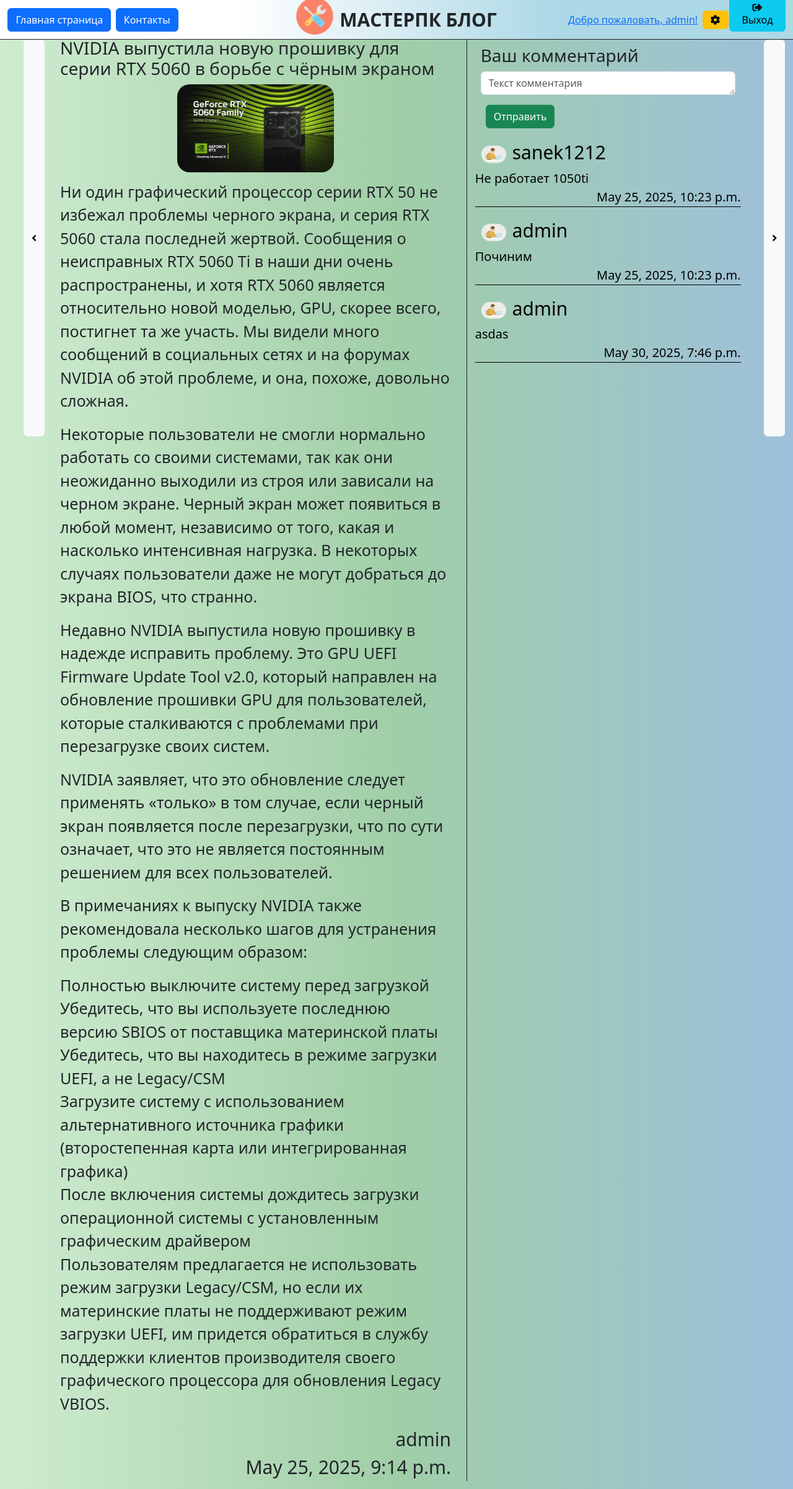
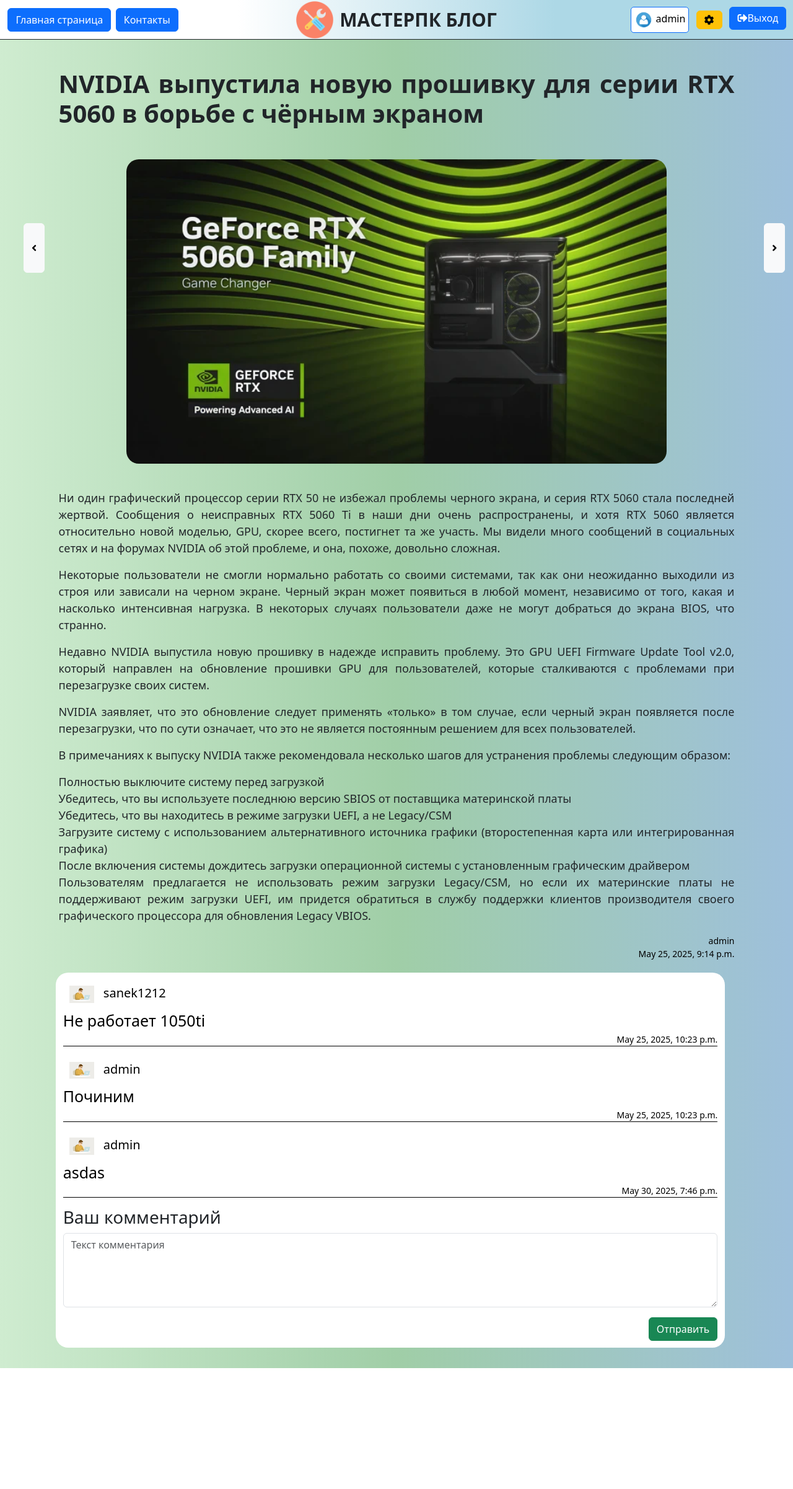
Before and after one commit to Lenchis21/Django_site, a Django app: page /detail/6/ in a window 1280 px wide. Shown: the whole page at 62% size. After the commit the page ends 2207 px from the top, so only its background shows below. Run offline with Django 4.2, Linux system fonts and the light colour scheme; a user stored in the database is signed in; data comes from the database, SQL or seed files in the repository; both versions use the stored data as it was after the commit; some libraries are stand-ins or nearby versions.

Commit message:
commit 2

```diff
--- a/site_django/blog/templates/blog/blog_detail.html
+++ b/site_django/blog/templates/blog/blog_detail.html
@@ -1,6 +1,6 @@
  {% extends 'blog/layout.html' %}
  {% load static %}
- {% block title %} Блог {% endblock %}
+ {% block title %} {{blog.title}} {% endblock %}
 
 
  {% block static %}
@@ -11,7 +11,9 @@
       {% if not exception %}
       <div class="blog_detail">
           <a class="arrow btn btn-light" href="{% url 'blog:blog_detail' pk=blog.id %}?post=prev">
-              <i class="fa fa-angle-left"></i></a>
+              <i class="fa fa-angle-left"></i>
+          </a>
+          <div class="news">
               <div class="content">
                    <h3 class="blog_title">{{ blog.title }}</h3>
                   <img src="{{blog.image.url}}">
@@ -22,37 +24,44 @@
                   </div>
               </div>
               <div class="comments">
+                  {% if comments %}
+                    {% for comment in comments %}
+                        <div class="comment">
+                            <a class = "comment_author">
+                                <img src="{% static 'blog/img/user2.png' %}" style="width: 40px; margin: 10px">
+                                {{comment.author}}
+                            </a>
+                            <a class="comment_text">
+                                {{comment.text}}
+                            </a>
+                            <a class = "comment_date" style="align-self: flex-end">
+                                {{comment.date_published}}
+                            </a>
+                         </div>
+                    {% endfor %}
+                  {% else %}
+                    <a class="no_comments">Комментариев нет</a>
+                  {% endif %}
+
                    {% if user.is_authenticated%}
                         <div class="com_form">
                             <h3>Ваш комментарий</h3>
                             <form method="POST">
                                 {% csrf_token%}
                                 {{ form.as_p }}
-                            <button type="submit" class="btn btn-success">
+                                <button type="submit" class="btn btn-success btn-send">
                                     Отправить
                                 </button>
                             </form>
-
                         </div>
                   {% else %}
                         <h3>Авторизуйтесь, чтобы оставлять комментарии</h3>
                   {% endif %}
-              {% if comments %}
-                {% for comment in comments %}
-                    <div class="comment">
-                        <a style="font-size: 30px"><img src="{% static 'blog/img/user2.png' %}"
-                        style="width: 40px; margin: 10px"
-                        >{{comment.author}}</a>
-                        <a href="">{{comment.text}}</a>
-                        <a style="align-self: flex-end">{{comment.date_published}}</a>
              </div>
-                {% endfor %}
-              {% else %}
-                <a class="no_comments">Комментариев нет</a>
-              {% endif %}
           </div>
           <a class="arrow btn btn-light" href="{% url 'blog:blog_detail' pk=blog.id %}?post=next">
-              <i class="fa fa-angle-right"></i></a>
+              <i class="fa fa-angle-right"></i>
+          </a>
       </div>
       {% else %}
         <div class="error">
--- a/site_django/blog/templates/blog/layout.html
+++ b/site_django/blog/templates/blog/layout.html
@@ -1,26 +1,27 @@
 {% load static %}
+
 <html lang="en">
 <head>
     <meta charset="UTF-8">
     <title>
         {% block title %}
+
         {% endblock %}
     </title>
     <link rel="stylesheet" href="https://cdn.jsdelivr.net/npm/bootstrap@5.3.6/dist/css/bootstrap.min.css">
     <link rel="stylesheet" href="https://use.fontawesome.com/releases/v5.8.2/css/all.css">
 
-
-
     <link rel="stylesheet" href="{% static 'blog/css/layout.css' %}">
     <link rel="shortcut icon" href="{% static 'blog/img/site_icon.png' %}">
     {% block static %}
+
     {% endblock %}
 </head>
 <body>
     <div class="header">
         <div class="left_side">
-            <a  class = "btn btn-primary" class="main" href="{% url 'blog:index' %}">Главная страница</a>
-            <a  class = "btn btn-primary" class="contacts" href="{% url 'blog:contacts'%}">Контакты</a>
+            <a  class = "btn btn-primary main" href="{% url 'blog:index' %}">Главная страница</a>
+            <a  class = "btn btn-primary contacts" href="{% url 'blog:contacts'%}">Контакты</a>
         </div>
 
         <div class="middle">
@@ -29,13 +30,13 @@
 
          <div class="right_side">
              {% if user.is_authenticated %}
-                <a class = "proile" href ="{% url 'users:profile' %}" > Добро пожаловать, {{ user.username }}!</a>
+                <a class = "profile btn btn-primary" href ="{% url 'users:profile' %}" > <img src="{% static 'blog/img/person.png' %}" alt=""> {{ user.username }}</a>
                 {% if user.is_superuser %}
-                    <a class="btn btn-warning" href="{% url 'admin:index' %}"><i class = "fa fa-cog"></i></a>
+                    <a class="btn btn-warning" href="{% url 'admin:index' %}" style="margin-right: 10px"><i class = "fa fa-cog"></i></a>
                 {% endif %}
                  <form class="log_out_form" action="{% url 'users:logout' %}" method="POST">
                     {% csrf_token %}
-                     <button type="submit" class="btn btn-info"><i class="fa fa-sign-out-alt"></i>Выход</button>
+                     <button type="submit" class="btn btn-primary btn-exit"><i class="fa fa-sign-out-alt"></i>Выход</button>
                  </form>
              {% else %}
                 <a class="btn btn-success" href ="{% url 'users:login' %}">Вход</a>
@@ -45,6 +46,7 @@
     </div>
     <div style="height: 6%"></div>
     {% block content %}
+
     {% endblock %}
 </body>
 </html>
--- a/site_django/blog/urls.py
+++ b/site_django/blog/urls.py
@@ -1,9 +1,11 @@
 from django.urls import path
 from . import views
+
 app_name = "blog"
+
 urlpatterns = [
     path("", views.index, name="index"),
-    path("detail/<int:pk>/", views.detail, name = "blog_detail"),
+    path("detail/<int:pk>/", views.blog_detail, name = "blog_detail"),
     path("create/", views.create_blog, name = "create_blog"),
     path("update/<int:pk>/", views.update_blog, name="update_blog"),
     path("delete/<int:pk>/", views.delete_blog, name="delete_blog"),
--- a/site_django/blog/views.py
+++ b/site_django/blog/views.py
@@ -16,14 +16,25 @@
     if search:
         blogs = blogs.filter(title__icontains=search)
 
+#-----Сортировка по дате ------------------------------------------
+
+    sort_by = request.GET.get("sort")
+
+    if sort_by == 'newest':
+        blogs = blogs.order_by('-date_published')  # Сначала новые
+    elif sort_by == 'oldest':
+        blogs = blogs.order_by('date_published')  # Сначала старые
+
+# ---------------------------------------------------------
     paginator = Paginator(blogs, per_page=5)
+
     page_number = request.GET.get("page")
     page_obj = paginator.get_page(page_number)
 
     title = "Главная страница"
-    return render(request, 'blog/blog_list.html', {"page_obj":page_obj, "title":title})
+    return render(request, 'blog/blog_list.html', {"page_obj":page_obj, "title":title, "sort_by": sort_by})
 
-def detail(request, pk):
+def blog_detail(request, pk):
     try:
         blog = BlogPost.objects.get(pk=pk)
 
--- a/site_django/site_django/urls.py
+++ b/site_django/site_django/urls.py
@@ -6,8 +6,8 @@
 from django.conf.urls.static import static
 
 urlpatterns = [
-    path("admin/", admin.site.urls),
-    path("", include("blog.urls"), name = "blog"),
+    path("admin/", admin.site.urls),  # Панель администратора
+    path("", include("blog.urls"), name = "blog"), # Подключаем маршруты "Блога"
     path("users/", include("users.urls"), name = "users"),
 ] + static(settings.STATIC_URL, document_root = settings.STATIC_ROOT)
 
--- a/site_django/static/blog/css/blog_detail.css
+++ b/site_django/static/blog/css/blog_detail.css
@@ -3,43 +3,50 @@
     padding: 1%;
     flex-direction: row;
 }
-img{
-    width: 40%;
+.content img{
+    width: 80%;
     border-radius: 20px;
     margin-bottom: 2%;
 }
 
 .content{
-    width: 60%;
+    width: 100%;
     display: flex;
     font-size: 25;
     flex-direction: column;
     align-items: center;
     padding: 0 2% 0 2%;
-    border-right: 1px solid;
     align-self: flex-start;
-    position: sticky;
     top: 8%;
 }
 .blog_info{
     width: 100%;
-    font-size: 30;
     display: flex;
     flex-direction: column;
     align-items: flex-end;
+
+    font-size: 14px;
+    color: #000;
+    font-weight: 100;
 }
 
 .comments{
     display: flex;
     padding: 1%;
     flex-direction: column;
-    width: 40%;
+    width: 95%;
     align-items: center;
+    margin: 20px 20px 20px 0;
+    background: white;
+    border-radius: 20px;
 }
 
 .no_comments {
     color: black;
     font-size: 40px;
+}
+.no_comments{
+    text-decoration: none;
 }
 .comment{
     font-size: 20px;
@@ -54,13 +61,20 @@
     color: black;
     text-decoration: none;
 }
+.comment_date{
+    align-self: flex-end;
+    font-size: 14px;
+    color: #000;
+    font-weight: 100;
+ }
 .arrow{
-    height: 80vh;
+   height: 10vh;
     display: flex;
     align-items: center;
     justify-content: center;
     position: sticky;
-    top: 8%;
+    top: 50%;
+    transform: translate(0, -50%);
 }
 .error{
     display: flex;
@@ -70,3 +84,39 @@
     margin-top: 10%;
     font-size: 50px;
 }
+.blog_title{
+    margin: 50px 0 50px 0;
+    font-size: 40px;
+    font-weight: 800;
+    text-align: justify;
+}
+.blog_text{
+    margin-top: 20px;
+    font-size: 18px;
+    font-weight: 400;
+    text-align: justify;
+}
+.news{
+    display: flex;
+    flex-direction: column;
+    justify-content: center;
+    align-items: center;
+}
+.comment_text{
+    font-size: 25px;
+    font-weight: 300;
+    text-align: justify;
+}
+.comment_author{
+    font-size: 20px;
+    font-weight: 500;
+}
+.com_form{
+    width: 100%;
+}
+.form-control{
+    height: 120px;
+}
+.btn-send{
+    float: right;
+}
--- a/site_django/static/blog/css/layout.css
+++ b/site_django/static/blog/css/layout.css
@@ -52,3 +52,20 @@
     font-size: 30px;
     margin-left: 10px;
 }
+.btn-exit{
+    margin-top: 11px;
+    display: flex;
+    height: 37px;
+    align-items: center;
+}
+.profile img{
+    width: 30px;
+}
+.profile{
+    color: black;
+    background:white;
+    padding: 5px;
+    border-radius: 5px;
+    text-decoration: none;
+    margin-right: 1%;
+}
--- a/site_django/users/templates/users/login.html
+++ b/site_django/users/templates/users/login.html
@@ -14,7 +14,7 @@
         <form method="POST">
             {% csrf_token %}
             {{ form.as_p }}
-            <button type="submit" class="btn btn-outline-info">Войти</button>
+            <button type="submit" class="btn btn-outline-primary">Войти</button>
         </form>
        </div>
     </div>
--- a/site_django/users/templates/users/registration.html
+++ b/site_django/users/templates/users/registration.html
@@ -14,7 +14,7 @@
             <form method="POST">
                 {% csrf_token %}
                 {{ regform.as_p }}
-                <button type="submit" class="btn btn-outline-info"> Зарегистрироваться </button>
+                <button type="submit" class="btn btn-outline-primary"> Зарегистрироваться </button>
             </form>
        </div>
     </div>
```
Also changed, not shown: site_django/blog/templates/blog/blog_list.html (+13 -5 lines), site_django/blog/templates/blog/contacts.html (+6 -7 lines), site_django/static/blog/css/blog_list.css (+29 -2 lines), site_django/database.sqlite3, site_django/media/images/пента.jpg (added), site_django/media/images/умный_дом.webp (added), site_django/static/blog/img/person.png (added). Lines whose indentation alone changed are shown as unchanged.
